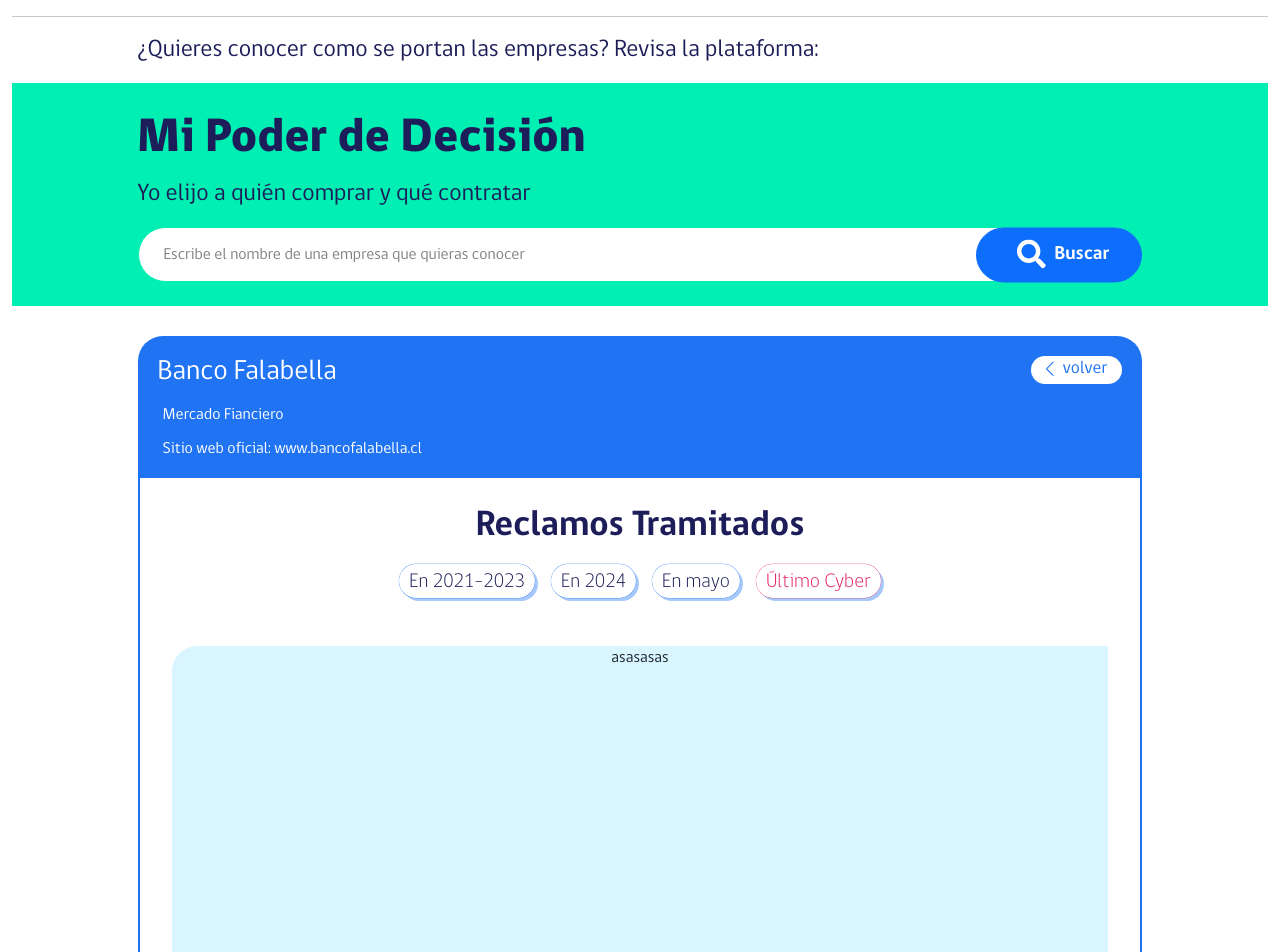
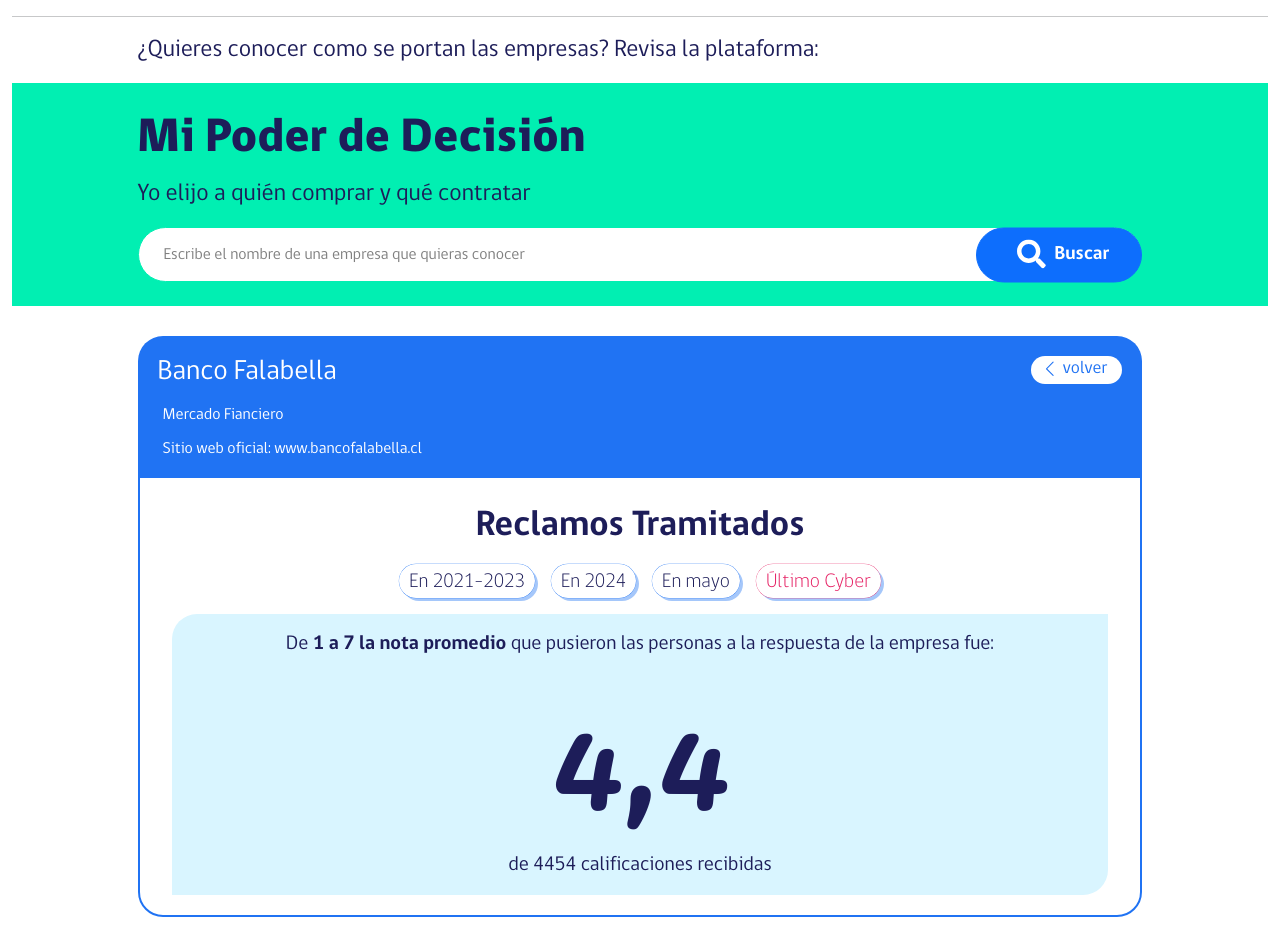
Before and after one commit to JorgeObreque/colabora, a React (Vite) app in the folder app/: page /company in a window 1280 px wide. Shown: the top 952 px of the page. Built offline with nearby package versions, Linux system fonts and the light colour scheme.

Commit message:
style: board

```diff
--- a/app/src/components/Board/Board.css
+++ b/app/src/components/Board/Board.css
@@ -1,12 +1,29 @@
 .board-main{
     width: 100%;
-    height: 400px;
     background-color: #D9F5FF;
     border-radius: 25px 0 25px 0 ;
+    font-family: 'gobCL' !important;
 }
 
 .board-main .title{
     padding: 0;
+    font-size: 20px;
+    color:#1D1D59;
+    line-height:28px;
+
+}
+
+.board-main .score{
+    font-family: 'pacifico';
+    font-size: 129px;
+    color: #1D1D59;
+
+}
+
+.board-main .info{
+    font-size: 20px;
+    color:#1D1D59;
+    line-height:28px;
 }
 
 .board-main .container{
--- a/app/src/components/Board/Board.jsx
+++ b/app/src/components/Board/Board.jsx
@@ -1,10 +1,10 @@
 import React from "react";
 import './Board.css';
 
-const Board = () =>{
+const Board = ({children}) =>{
     return (
-        <div className="board-main my-5">
-            <div className="title">asasasas</div>
+        <div className="board-main mt-3 py-3">
+            {children}
         </div>
     );
 }
--- a/app/src/components/Company/Company.jsx
+++ b/app/src/components/Company/Company.jsx
@@ -33,7 +33,17 @@
                     </Filter>
                 </FilterGroup>
                 <div className="container-xxl">
-                    <Board></Board>
+                    <Board>
+                        <div className="title">
+                            De <b>1 a 7 la nota promedio</b> que pusieron las personas a la respuesta de la empresa fue:
+                        </div>
+                        <div className="score">
+                            4,4
+                        </div>
+                        <div className="info">
+                            de 4454 calificaciones recibidas
+                        </div>
+                    </Board>
                 </div>
             </div>
         </div>
--- a/app/src/index.css
+++ b/app/src/index.css
@@ -36,6 +36,13 @@
     font-style: normal;
 }
 
+@font-face {
+    font-family: 'Pacifico';
+    src: url('./assets/fonts/pacifico/Pacifico-Regular.ttf') format('truetype');
+    font-weight: 400;
+    font-style: normal;
+}
+
 body{
     font-family: 'gobCL' !important;
 }
```
Also changed, not shown: app/src/assets/fonts/pacifico/Pacifico-Regular.ttf (added), 1 other file (tests, documents, lock files or other folders).
